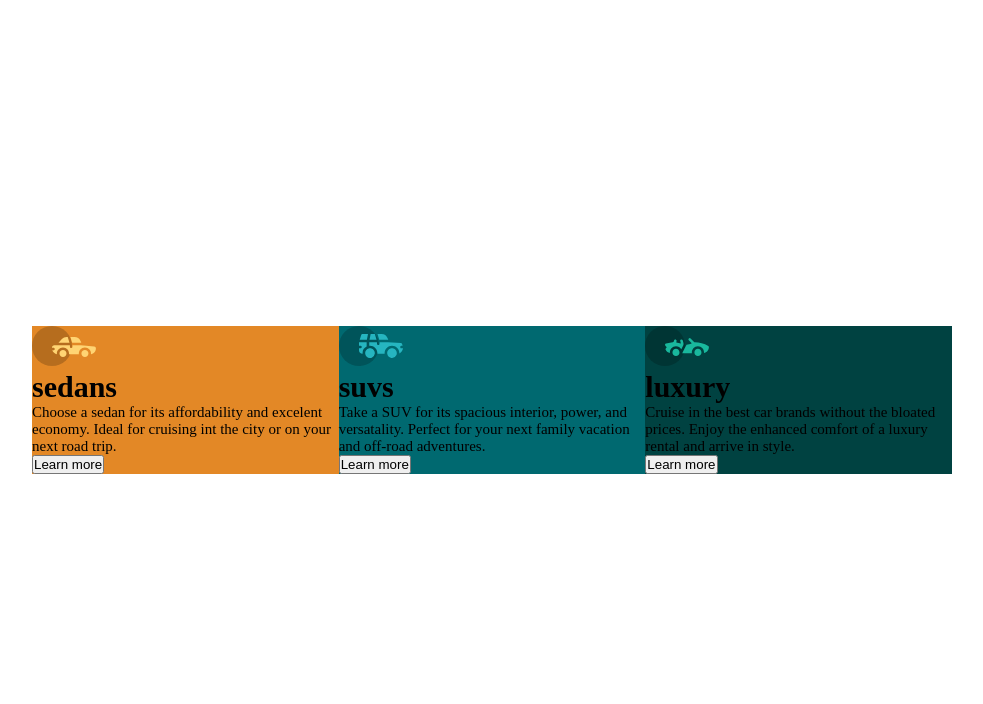
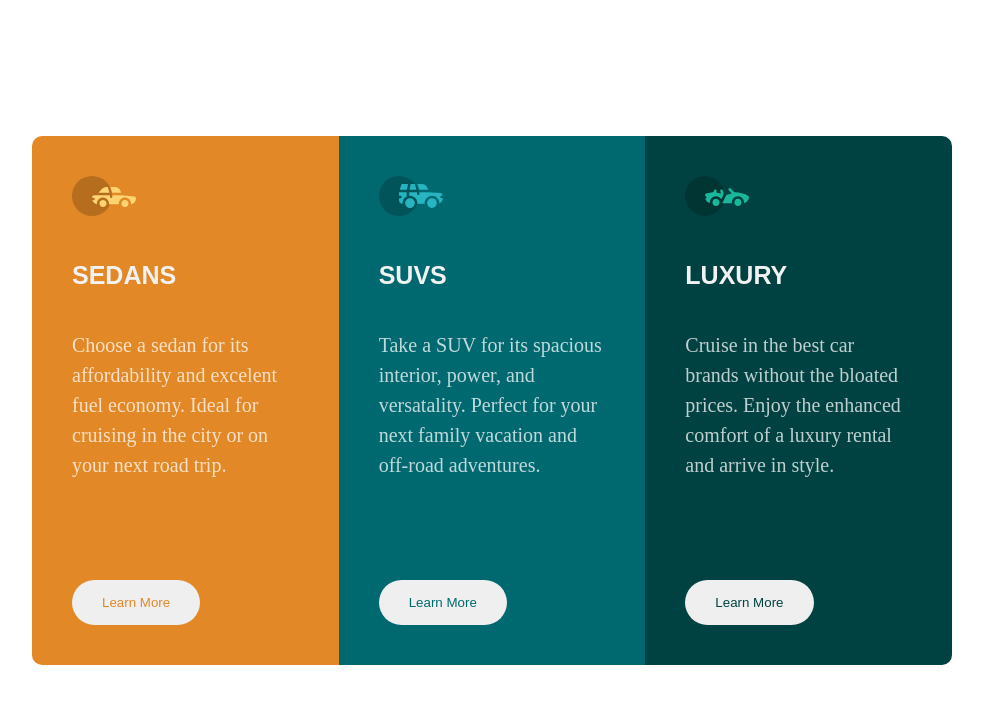
Before and after one commit to LonelyFirefly/3-column-preview-card, a plain HTML site: page index.html in a window 1280 px wide. Shown: the whole page, without its empty margins (148-1131 px from the left). Drawn offline with Linux system fonts and the light colour scheme.

Commit message:
change font, margin, buttons

```diff
--- a/index.html
+++ b/index.html
@@ -23,11 +23,13 @@
 						alt="sedan-icon" />
 					<h1 class="product__name">sedans</h1>
 					<p class="product__ad-text">
-						Choose a sedan for its affordability and excelent
-						economy. Ideal for cruising int the city or on your next
+						Choose a sedan for its affordability and excelent fuel
+						economy. Ideal for cruising in the city or on your next
 						road trip.
 					</p>
-					<button class="button"><span>Learn more</span></button>
+					<button class="product__button product__button_first">
+						<span>Learn More</span>
+					</button>
 				</div>
 				<div class="product__column product__column_second">
 					<img
@@ -40,7 +42,9 @@
 						versatality. Perfect for your next family vacation and
 						off-road adventures.
 					</p>
-					<button class="button"><span>Learn more</span></button>
+					<button class="product__button product__button_second">
+						<span>Learn More</span>
+					</button>
 				</div>
 				<div class="product__column product__column_third">
 					<img
@@ -53,7 +57,9 @@
 						prices. Enjoy the enhanced comfort of a luxury rental
 						and arrive in style.
 					</p>
-					<button class="button"><span>Learn more</span></button>
+					<button class="product__button product__button_third">
+						<span>Learn More</span>
+					</button>
 				</div>
 			</div>
 		</main>
--- a/style.css
+++ b/style.css
@@ -4,7 +4,7 @@
 	--first-column-background: hsl(31, 77%, 52%);
 	--second-column-background: hsl(184, 100%, 22%);
 	--third-column-background: hsl(179, 100%, 13%);
-	--fs: 15px;
+	--fs: 20px;
 }
 
 *,
@@ -31,11 +31,6 @@ main {
 	justify-content: center;
 	align-items: center;
 }
-.product {
-	max-width: 920px;
-	display: grid;
-	grid-template-columns: repeat(3, 1fr);
-}
 
 .product__column_first {
 	background-color: var(--first-column-background);
@@ -46,5 +41,62 @@ main {
 .product__column_third {
 	background-color: var(--third-column-background);
 }
+
+.product {
+	max-width: 920px;
+	display: grid;
+	grid-template-columns: repeat(3, 1fr);
+	overflow: hidden;
+	border-radius: 10px;
+}
+
+.product__column {
+	padding: 40px;
+}
+
+.car-icon {
+	margin-bottom: 40px;
+}
+
+.product__name {
+	font-family: Big Shoulders Display, sans-serif;
+	color: var(--clr-accent);
+	font-size: 25px;
+	text-transform: uppercase;
+	margin-bottom: 40px;
+}
+
+.product__ad-text {
+	line-height: 1.5em;
+	color: var(--clr-text);
+	margin-bottom: 100px;
+}
+
+.product__button {
+	font-family: Big Shoulders Display, sans-serif;
+	display: flex;
+	justify-items: center;
+	align-items: center;
+	/* color: var(--first-column-background); */
+	border-radius: 50px;
+	border: none;
+	padding: 15px;
+	padding-right: 30px;
+	padding-left: 30px;
+	margin-right: auto;
+}
+
+.product__button_first {
+	color: var(--first-column-background);
+}
+
+.product__button_second {
+	color: var(--second-column-background);
+}
+
+.product__button_third {
+	color: var(--third-column-background);
+}
+
 @media screen and (max-width: 375px) {
 }
```
